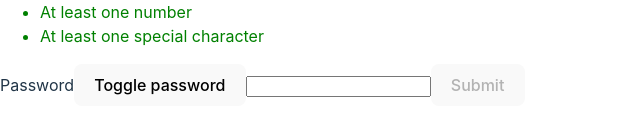
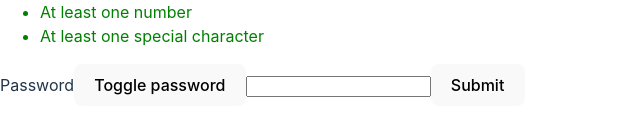
Before and after one commit to ecroft2/sent, a React (Vite) app: page / in a window 1280 px wide. Shown: the part 411-546 px from the top of the page, without its empty margins (0-640 px from the left). Built offline with nearby package versions, Linux system fonts and the light colour scheme.

Commit message:
Create basic register form

```diff
--- a/src/Form.jsx
+++ b/src/Form.jsx
@@ -1,25 +1,19 @@
 import "../firebase";
 
 import { createUserWithEmailAndPassword, getAuth } from "firebase/auth";
-import { Fragment, useEffect, useState } from "react";
+import { Fragment, useState, useCallback } from "react";
 import PasswordInput from "./components/PasswordInput";
 import EmailInput from "./components/EmailInput";
 
 const Form = () => {
     const auth = getAuth();
 
-    const onFieldValidation = (field, status) => {
-        setFieldValidation((prevState) => {
-            if (prevState[field] !== status) {
-                return {
-                    ...prevState,
-                    [field]: status,
-                };
-            }
+    const [serverValidationStatus, setServerValidationStatus] = useState({
+        error: false,
+        errorCode: null,
+    });
 
-            return prevState;
-        });
-    };
+    const [formValidation, setFormValidation] = useState({});
 
     const onFormSubmit = (event) => {
         event.preventDefault();
@@ -30,34 +24,36 @@ const Form = () => {
         createUserWithEmailAndPassword(auth, email, password)
             .then((userCredential) => {
                 // Signed up
+                setServerValidationStatus({
+                    error: false,
+                    errorCode: null,
+                });
+
                 const user = userCredential.user;
                 console.log(user);
-                // ...
             })
             .catch((error) => {
-                const errorCode = error.code;
-
-                if (errorCode === "auth/password-does-not-meet-requirements") {
-                    setErrorMessage(
-                        "Check the requirements for the password and try again."
-                    );
-                }
+                setServerValidationStatus({
+                    error: true,
+                    errorCode: error.code,
+                });
             });
     };
 
-    const [errorMessage, setErrorMessage] = useState(false);
-    const [enableFormSubmit, setEnableFormSubmit] = useState(false);
+    const onFieldValidation = useCallback(({ field, error }) => {
+        setFormValidation((prevState) => {
+            if (prevState[field]?.error === error) {
+                return prevState;
+            }
 
-    const [fieldValidation, setFieldValidation] = useState({
-        email: false,
-        password: false,
-    });
-
-    useEffect(() => {
-        setEnableFormSubmit(
-            Object.values(fieldValidation).every((field) => field === true)
-        );
-    }, [fieldValidation]);
+            return {
+                ...prevState,
+                [field]: {
+                    error,
+                },
+            };
+        });
+    }, []);
 
     return (
         <Fragment>
@@ -65,22 +61,29 @@ const Form = () => {
                 <EmailInput
                     name="email"
                     id="email"
-                    onValidation={(status) =>
-                        onFieldValidation("email", status)
-                    }
+                    serverValidationStatus={serverValidationStatus}
+                    fieldValidationStatus={onFieldValidation}
+                    required
                 />
 
                 <PasswordInput
                     name="password"
                     id="password"
-                    onValidation={(status) =>
-                        onFieldValidation("password", status)
-                    }
+                    serverValidationStatus={serverValidationStatus}
+                    fieldValidationStatus={onFieldValidation}
+                    required
                 />
 
-                {errorMessage ? <p>{errorMessage}</p> : ""}
-
-                <button disabled={!enableFormSubmit} type="submit">
+                <button
+                    disabled={
+                        formValidation
+                            ? Object.values(formValidation).some(
+                                  (field) => field.error === true
+                              )
+                            : false
+                    }
+                    type="submit"
+                >
                     Submit
                 </button>
             </form>
```
